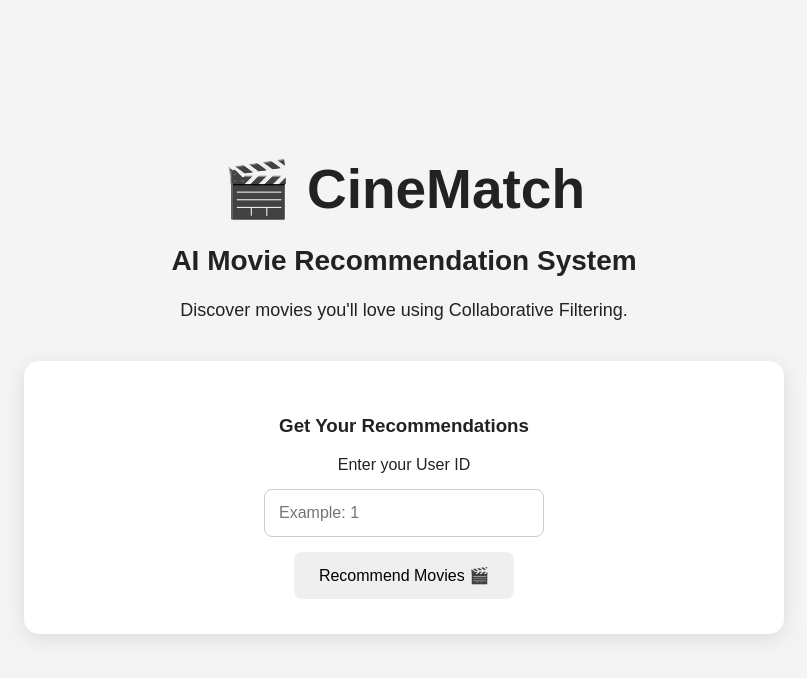
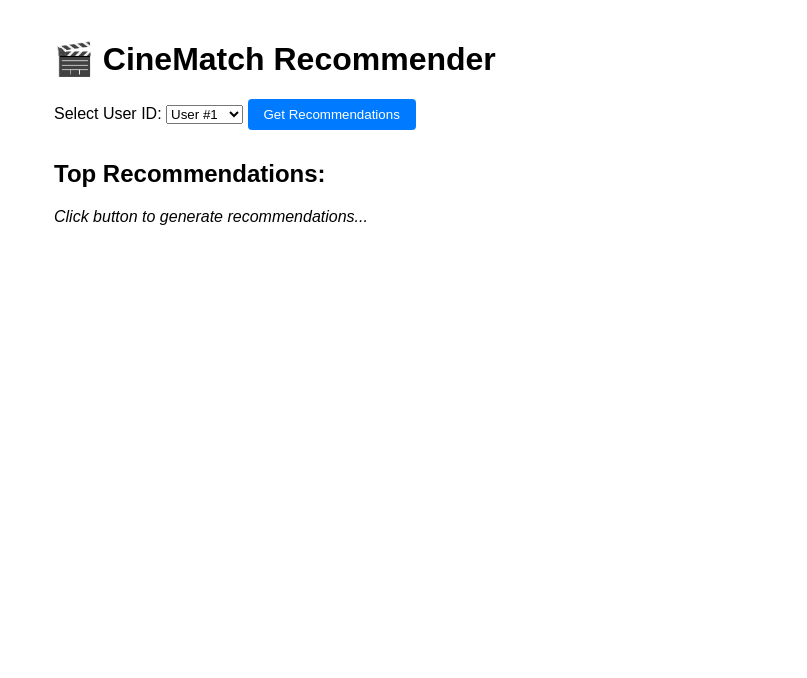
Before and after one commit to ModhakKGowda/CineMatch, a Flask app: page / in a window 1280 px wide. Shown: the top 678 px of the page, without its empty margins (236-1043 px from the left). Run offline with Flask 3, Linux system fonts and the light colour scheme; parts of the project's set-up code (start-up, migrations or seed data) failed here and were passed over.

Commit message:
Revise index.html for improved UI and title
Updated the title and added inline styles for better presentation. Enhanced the user interface for movie recommendations.

```diff
--- a/templates/index.html
+++ b/templates/index.html
@@ -1,58 +1,44 @@
 <!DOCTYPE html>
 <html lang="en">
-
 <head>
     <meta charset="UTF-8">
-    <meta name="viewport" content="width=device-width, initial-scale=1.0">
+    <title>CineMatch - Recommender Engine</title>
+    <style>
+        body { font-family: Arial, sans-serif; max-width: 700px; margin: 40px auto; padding: 0 20px; }
+        .card { border: 1px solid #ddd; padding: 12px; margin-bottom: 8px; border-radius: 6px; }
+        button { padding: 8px 16px; cursor: pointer; background-color: #007bff; color: white; border: none; border-radius: 4px; }
+    </style>
+</head>
+<body>
+    <h1>🎬 CineMatch Recommender</h1>
+    <label for="userSelect">Select User ID:</label>
+    <select id="userSelect">
+        {% for u in users %}
+            <option value="{{ u }}">User #{{ u }}</option>
+        {% endfor %}
+    </select>
+    <button onclick="fetchRecommendations()">Get Recommendations</button>
 
-    <title>CineMatch</title>
+    <h2 style="margin-top: 30px;">Top Recommendations:</h2>
+    <div id="results"><i>Click button to generate recommendations...</i></div>
 
-    <link rel="stylesheet"
-          href="{{ url_for('static', filename='style.css') }}">
-</head>
+    <script>
+        async function fetchRecommendations() {
+            const userId = document.getElementById('userSelect').value;
+            const container = document.getElementById('results');
+            container.innerHTML = "Loading...";
 
-<body>
+            const res = await fetch(`/api/recommend?user_id=${userId}&top_n=5`);
+            const data = await res.json();
 
-    <div class="container">
-
-        <h1>🎬 CineMatch</h1>
-
-        <h2>AI Movie Recommendation System</h2>
-
-        <p class="description">
-            Discover movies you'll love using
-            Collaborative Filtering.
-        </p>
-
-        <div class="card">
-
-            <h3>Get Your Recommendations</h3>
-
-            <form method="POST">
-
-                <label for="user_id">
-                    Enter your User ID
-                </label>
-
-                <input
-                    type="number"
-                    id="user_id"
-                    name="user_id"
-                    placeholder="Example: 1"
-                    min="1"
-                    required
-                >
-
-                <button type="submit">
-                    Recommend Movies 🎬
-                </button>
-
-            </form>
-
-        </div>
-
-    </div>
-
+            container.innerHTML = "";
+            data.recommendations.forEach(item => {
+                const div = document.createElement('div');
+                div.className = 'card';
+                div.innerHTML = `<strong>${item.title}</strong> — Predicted Rating: ⭐️ ${item.score}`;
+                container.appendChild(div);
+            });
+        }
+    </script>
 </body>
-
 </html>
```
